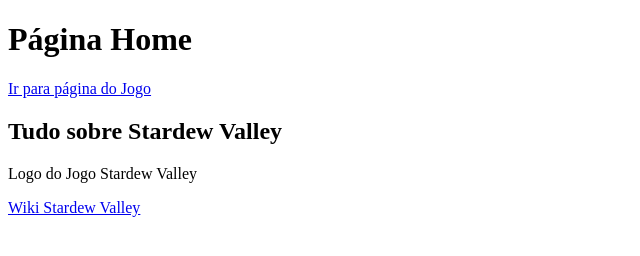
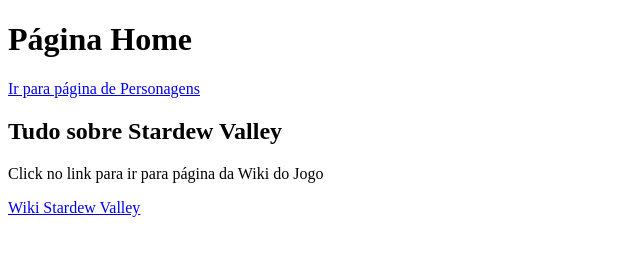
Before and after one commit to DeboraCarreraDias/aulaversionamento, a plain HTML site: page index.html in a window 1280 px wide. Shown: the whole page, without its empty margins (0-640 px from the left). Drawn offline with Linux system fonts and the light colour scheme.

```diff
--- a/index.html
+++ b/index.html
@@ -8,10 +8,10 @@
 </head>
 <body>
     <h1>Página Home</h1>
-    <a href="gamepage.html">Ir para página do Jogo</a>
+    <a href="gamepage.html">Ir para página de Personagens</a>
     <h2>Tudo sobre Stardew Valley</h2>
 
-<p>Logo do Jogo Stardew Valley</p>
+<p>Click no link para ir para página da Wiki do Jogo</p>
 
 <a href="https://pt.stardewvalleywiki.com/Stardew_Valley_Wiki">Wiki Stardew Valley</a>
 </body>
```
